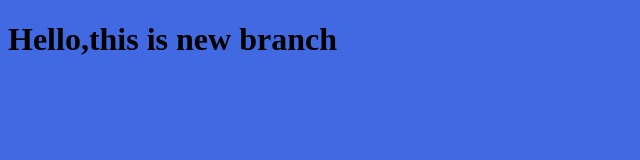
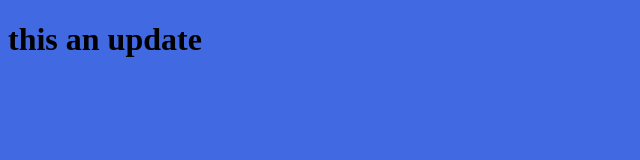
Before and after one commit to yasminekouis/myproject, a plain HTML site: page index.html in a window 1280 px wide. Shown: the whole page, without its empty margins (0-640 px from the left). Drawn offline with Linux system fonts and the light colour scheme.

Commit message:
edit the html file

```diff
--- a/index.html
+++ b/index.html
@@ -10,7 +10,7 @@
 </head>
 <body>
 
-    <h1>Hello,this is new branch</h1>
+    <h1>this an update</h1>
     <script src="app.js"></script>
 </body>
 </html>
```
